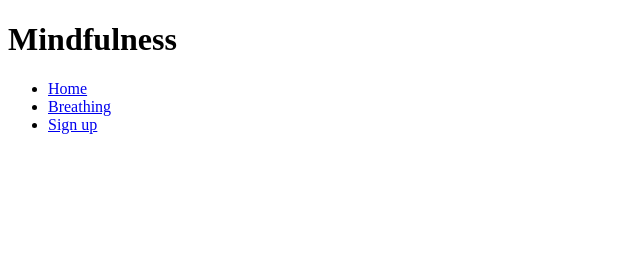
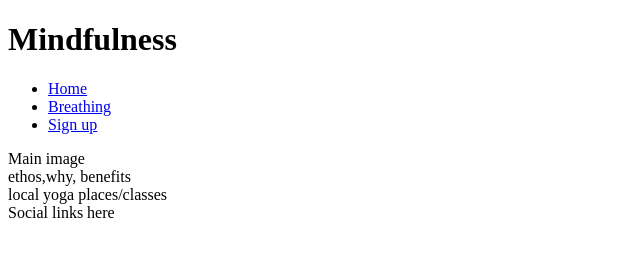
Before and after one commit to Davidw2710/Zen, a plain HTML site: page index.html in a window 1280 px wide. Shown: the whole page, without its empty margins (0-640 px from the left). Drawn offline with Linux system fonts and the light colour scheme.

Commit message:
add boilerplate for other pages

```diff
--- a/index.html
+++ b/index.html
@@ -5,7 +5,7 @@
     <meta charset="UTF-8">
     <meta http-equiv="X-UA-Compatible" content="IE=edge">
     <meta name="viewport" content="width=device-width, initial-scale=1.0">
-    <meta name="Mindfulness" content="site for stress managment">
+    <meta name="description" content="site for stress managment">
     <meta name="keywords" content="mindfulness, stressfree, zen, breathing, calm">
 
     <link rel="stylesheet" href="assets/css/style.css">
@@ -25,6 +25,12 @@
             </ul>
         </nav>
     </header>
+    <section>Main image</section>
+    <section>ethos,why, benefits</section>
+    <section>local yoga places/classes</section>
+    <footer>
+        Social links here
+    </footer>
 </body>
 
 </html>
```
Also changed, not shown: breathing.html (+6 -0 lines), signup.html (+3 -0 lines).
